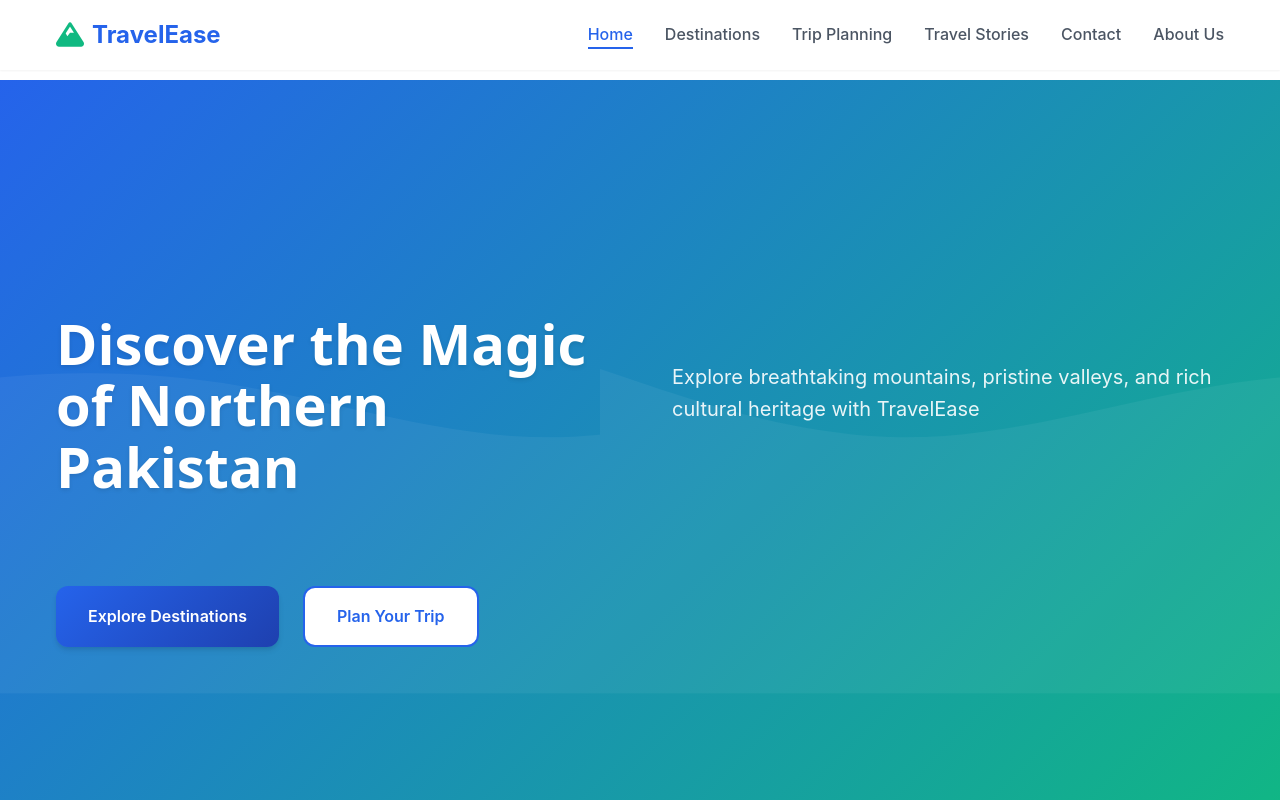
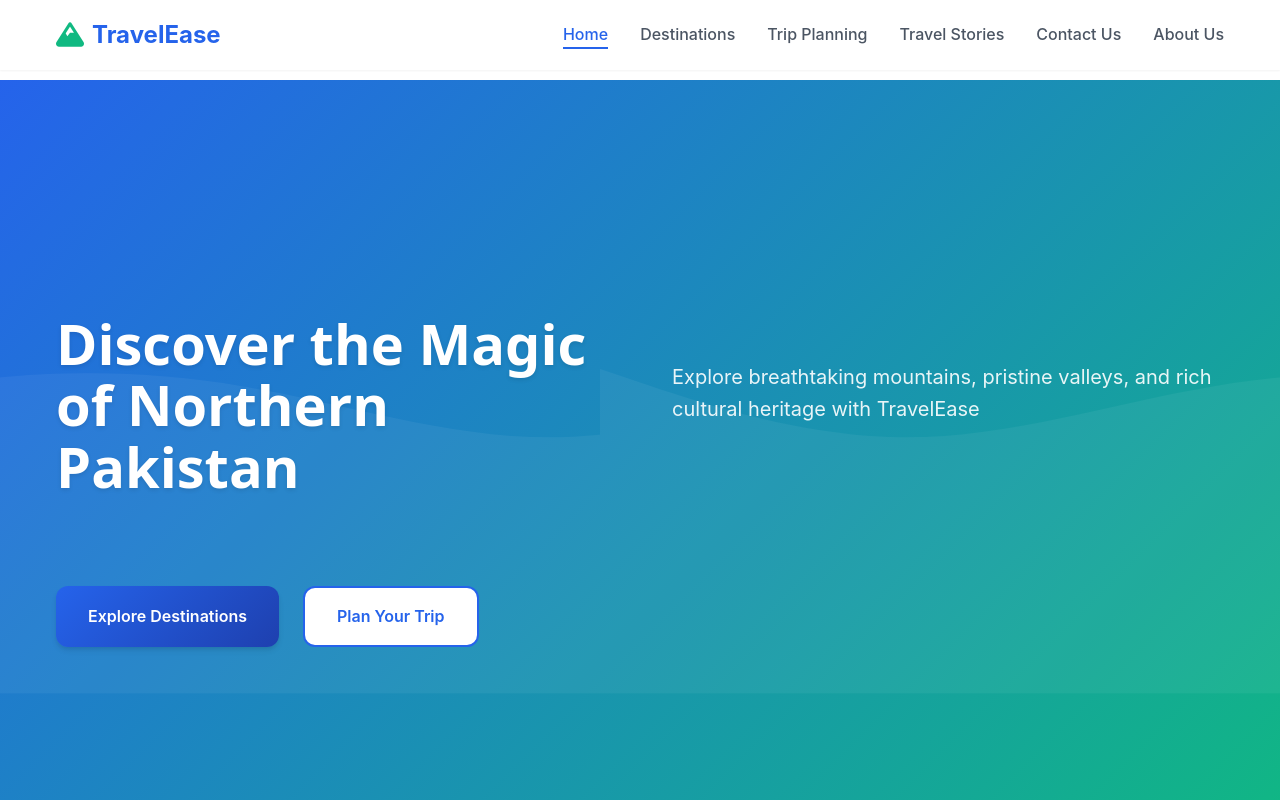
Before and after one commit to allee-dev/travel-ease, a website built with Parcel: page src/pages/index.html in a window 1280 px wide. Shown: the top 800 px of the page. Built offline with nearby package versions, Linux system fonts and the light colour scheme.

Commit message:
update home-page nav-links

```diff
--- a/src/pages/index.html
+++ b/src/pages/index.html
@@ -30,7 +30,7 @@
 						<li>
 							<a href="travel-stories.html" class="nav-link">Travel Stories</a>
 						</li>
-						<li><a href="contact.html" class="nav-link">Contact</a></li>
+						<li><a href="contact.html" class="nav-link">Contact Us</a></li>
 						<li><a href="about.html" class="nav-link">About Us</a></li>
 					</ul>
 					<div class="hamburger">
```
